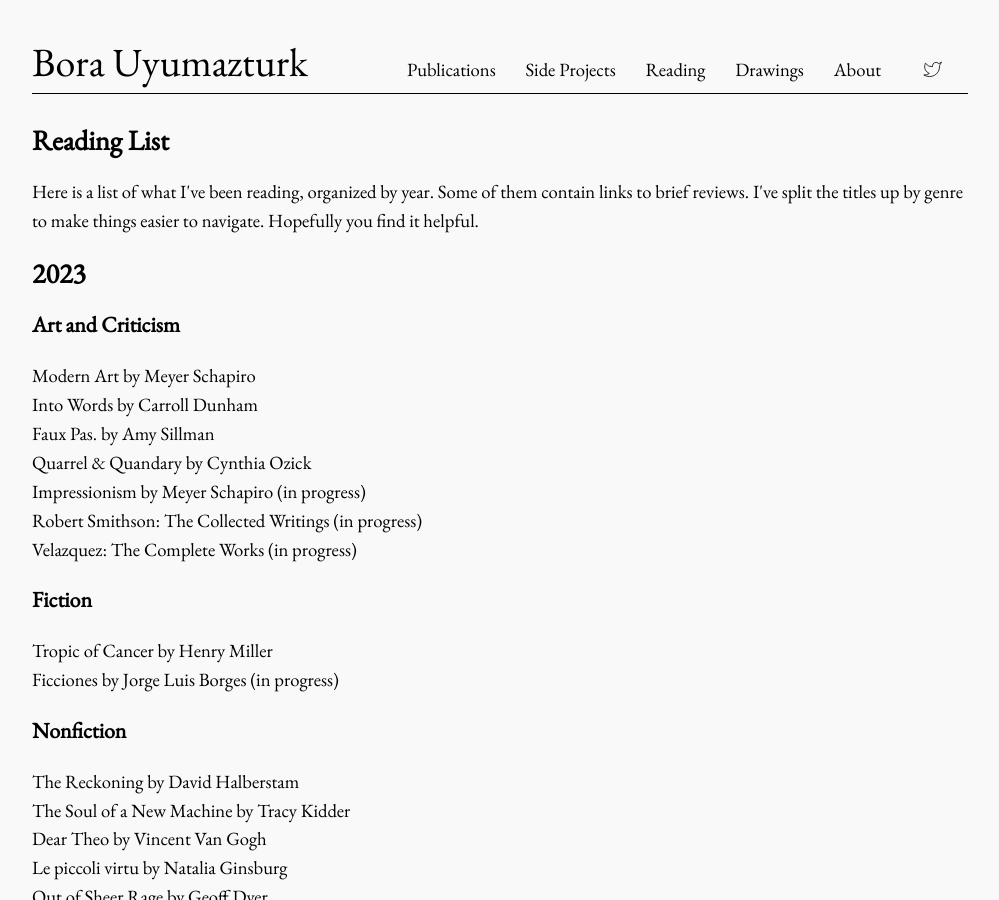
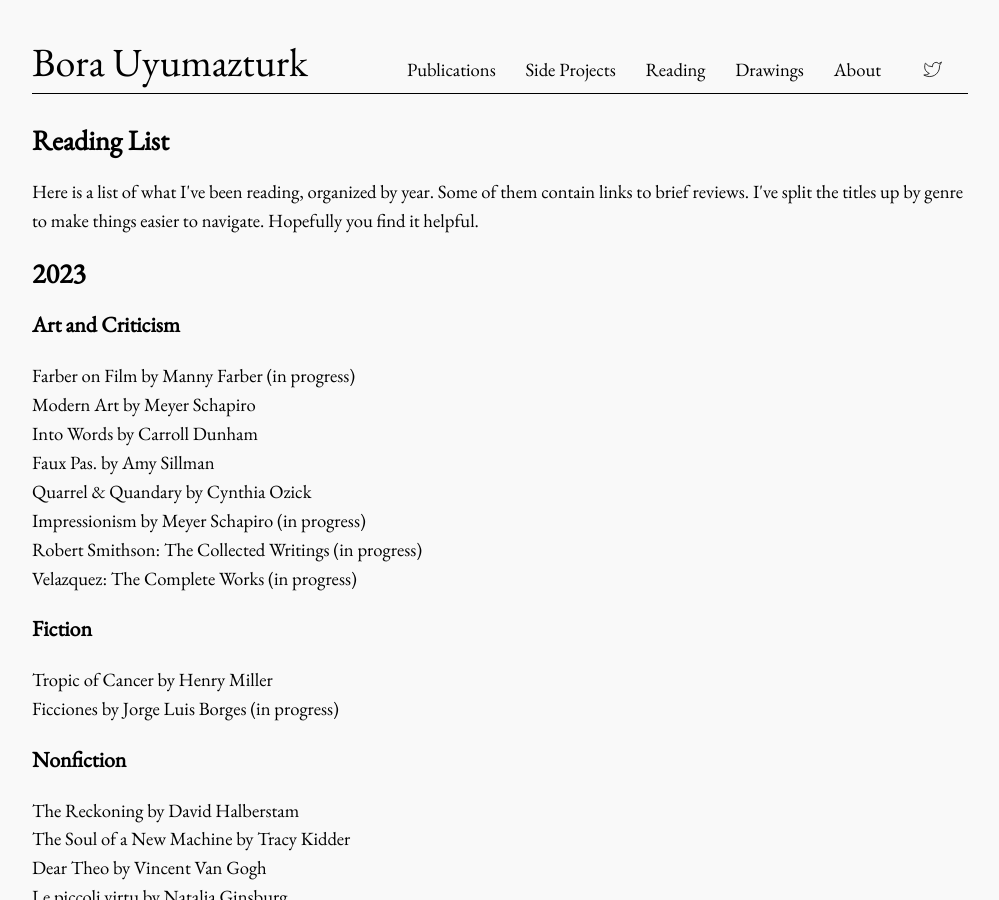
Before and after one commit to bora-uyumazturk/bora-uyumazturk.github.io, a Jekyll site: the page built from reading.html, in a window 1280 px wide and 900 px high. Shown: the whole window, without its empty margins (140-1139 px from the left). Built offline with Jekyll 4.4.1, drawn with Linux system fonts in a browser that asks for light colours.

Commit message:
Update reading.html

```diff
--- a/reading.html
+++ b/reading.html
@@ -16,6 +16,7 @@ title: Reading
 
   <h3>Art and Criticism</h3>
 
+  Farber on Film by Manny Farber (in progress) <br>
   Modern Art by Meyer Schapiro <br>
   Into Words by Carroll Dunham <br>
   Faux Pas. by Amy Sillman <br>
```
